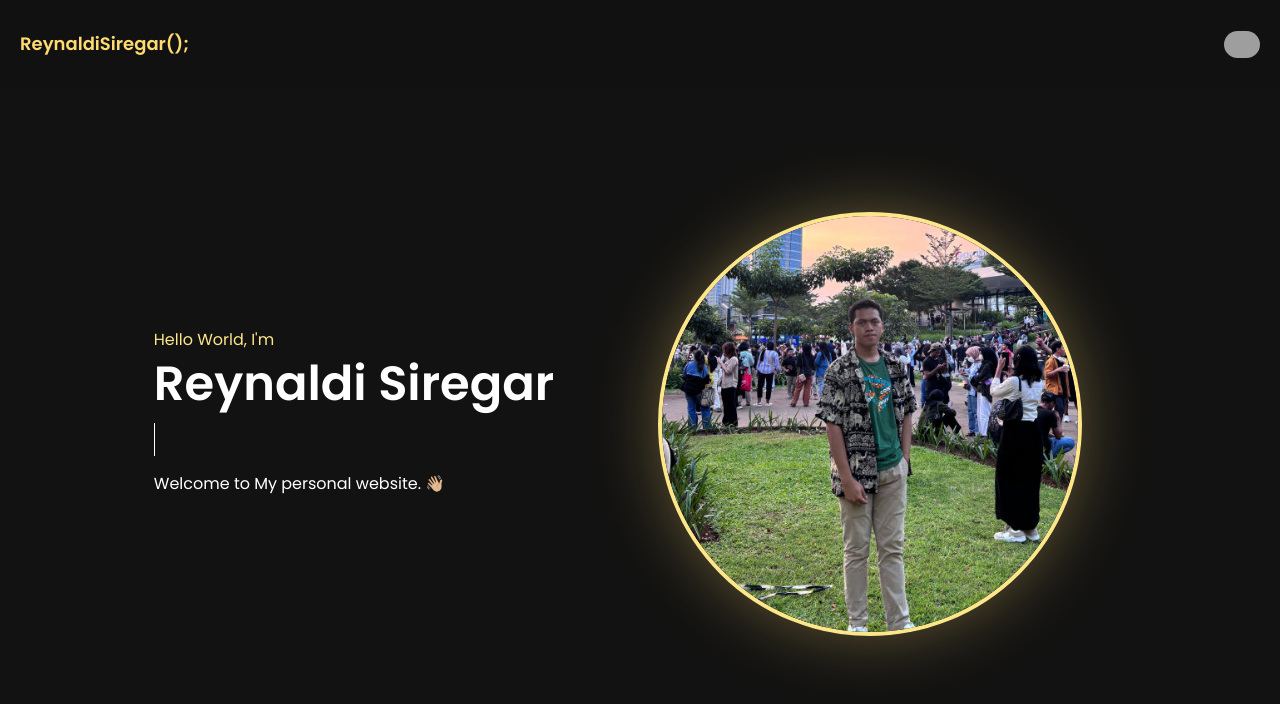
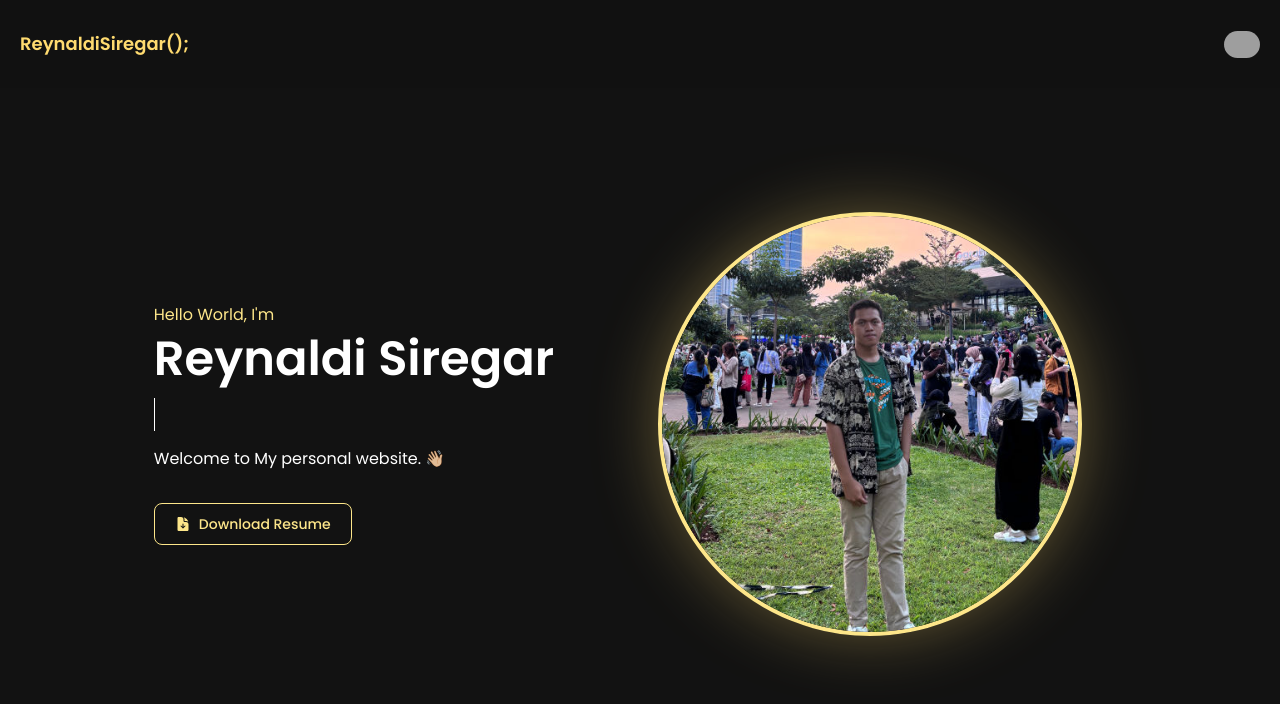
Before and after one commit to reysiregar/portfolio-v2, a Vue app: page / in a window 1280 px wide. Shown: the top 704 px of the page. Built offline with nearby package versions, Linux system fonts and the light colour scheme; grey boxes are pictures that could not be loaded.

Commit message:
resume
Signed-off-by: levina-lab <levinashavila@gmail.com>

```diff
--- a/src/views/BlogView.vue
+++ b/src/views/BlogView.vue
@@ -93,14 +93,14 @@ export default {
 .paraf {
   -webkit-line-clamp: 3;
   -webkit-box-orient: vertical;
-  line-clamp: 3; /* Tambahkan properti standar line-clamp */
+  line-clamp: 3;
   text-overflow: ellipsis;
   overflow: hidden;
 }
 @media (min-width: 768px) {
   .paraf {
     display: -webkit-box;
-    display: box; /* Tambahkan properti standar display */
+    display: flex;
   }
 }
 @keyframes fadeZoomUp {
--- a/src/views/HomeView.vue
+++ b/src/views/HomeView.vue
@@ -13,16 +13,18 @@
       </div>
       <p class="text-white pr-4 fade-in-from-left">Welcome to My personal website. <span class="wave">👋🏼</span></p>
       <br>
-      <!-- <button
-        class="fadein-bot fade-500 flex items-center py-2 px-4 mx-auto text-sm font-medium rounded-lg border transition duration-300 md:py-2.5 md:px-5 md:mx-0 text-amber-200 border-amber-200 hover:bg-amber-200 hover:bg-opacity-10 bg-transparent focus:outline-none w-fit"><svg
-          xmlns="http://www.w3.org/2000/svg" viewBox="0 0 24 24" fill="currentColor" class="mr-2 w-4 h-4">
+      <a
+        :href="resumePath"
+        download="Resume_Reynaldi_Wiratama_Siregar.pdf"
+        class="fadein-bot fade-500 flex items-center py-2 px-4 mx-auto text-sm font-medium rounded-lg border transition duration-300 md:py-2.5 md:px-5 md:mx-0 text-amber-200 border-amber-200 hover:bg-amber-200 hover:bg-opacity-10 bg-transparent focus:outline-none w-fit">
+        <svg xmlns="http://www.w3.org/2000/svg" viewBox="0 0 24 24" fill="currentColor" class="mr-2 w-4 h-4">
           <path fill-rule="evenodd"
             d="M5.625 1.5H9a3.75 3.75 0 013.75 3.75v1.875c0 1.036.84 1.875 1.875 1.875H16.5a3.75 3.75 0 013.75 3.75v7.875c0 1.035-.84 1.875-1.875 1.875H5.625a1.875 1.875 0 01-1.875-1.875V3.375c0-1.036.84-1.875 1.875-1.875zm5.845 17.03a.75.75 0 001.06 0l3-3a.75.75 0 10-1.06-1.06l-1.72 1.72V12a.75.75 0 00-1.5 0v4.19l-1.72-1.72a.75.75 0 00-1.06 1.06l3 3z"
             clip-rule="evenodd"></path>
           <path
             d="M14.25 5.25a5.23 5.23 0 00-1.279-3.434 9.768 9.768 0 016.963 6.963A5.23 5.23 0 0016.5 7.5h-1.875a.375.375 0 01-.375-.375V5.25z">
           </path>
-        </svg>Download Resume</button> -->
+        </svg>Download Resume</a>
     </div>
     <div class="flex justify-center md:justify-start fadein-right"><img alt="avatar" fetchpriority="high" width="300" height="300" decoding="async" data-nimg="1"
         class="w-10/12 md:h-auto rounded-full border-4 border-amber-200 pict" src="/img/profile.jpg">
@@ -40,6 +42,7 @@ export default {
       txt: '',
       loopNum: 0,
       isDeleting: false,
+      resumePath: '/Resume_Reynaldi_Wiratama_Siregar.pdf',
     };
   },
   mounted() {
```
Also changed, not shown: 1 other file (tests, documents, lock files or other folders).
